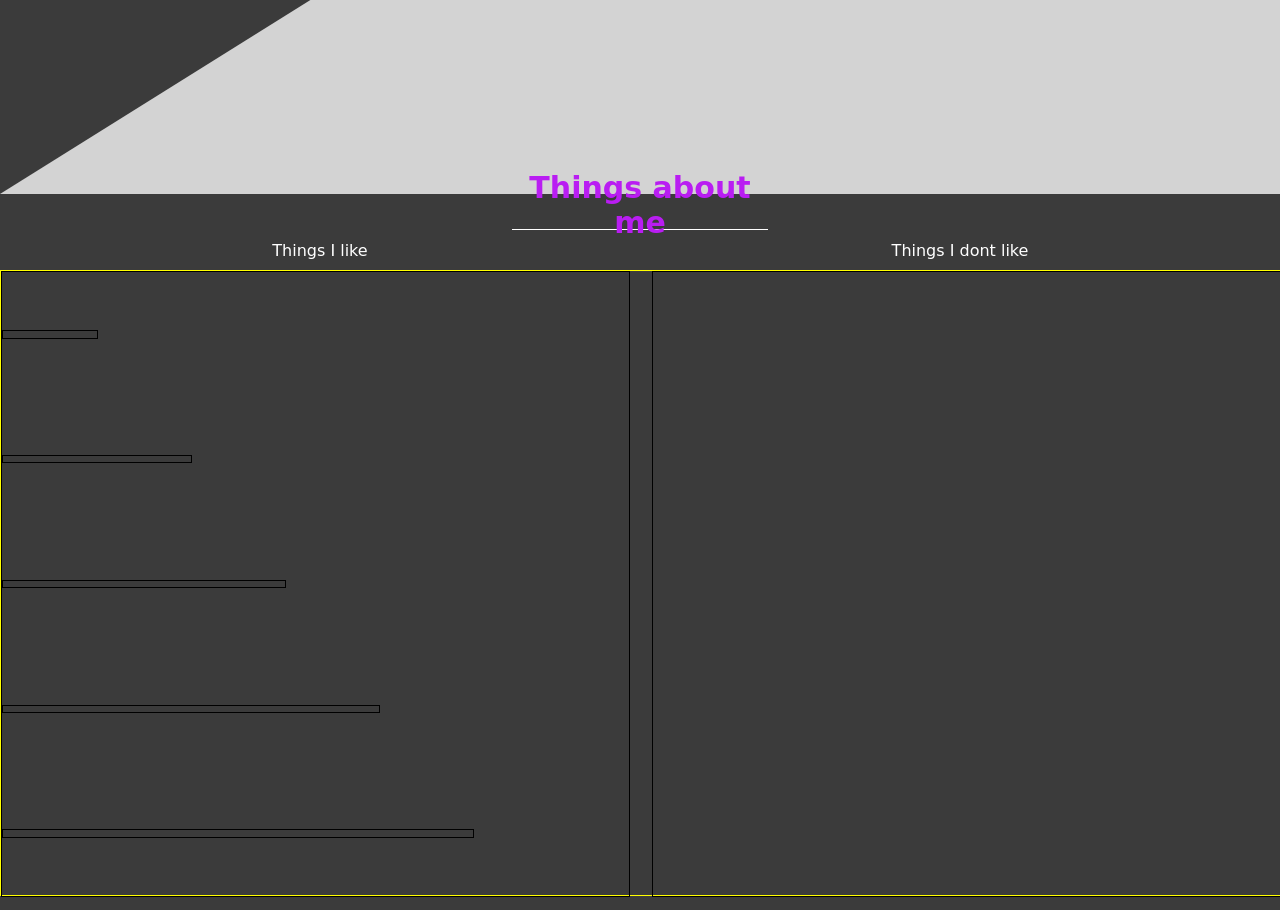
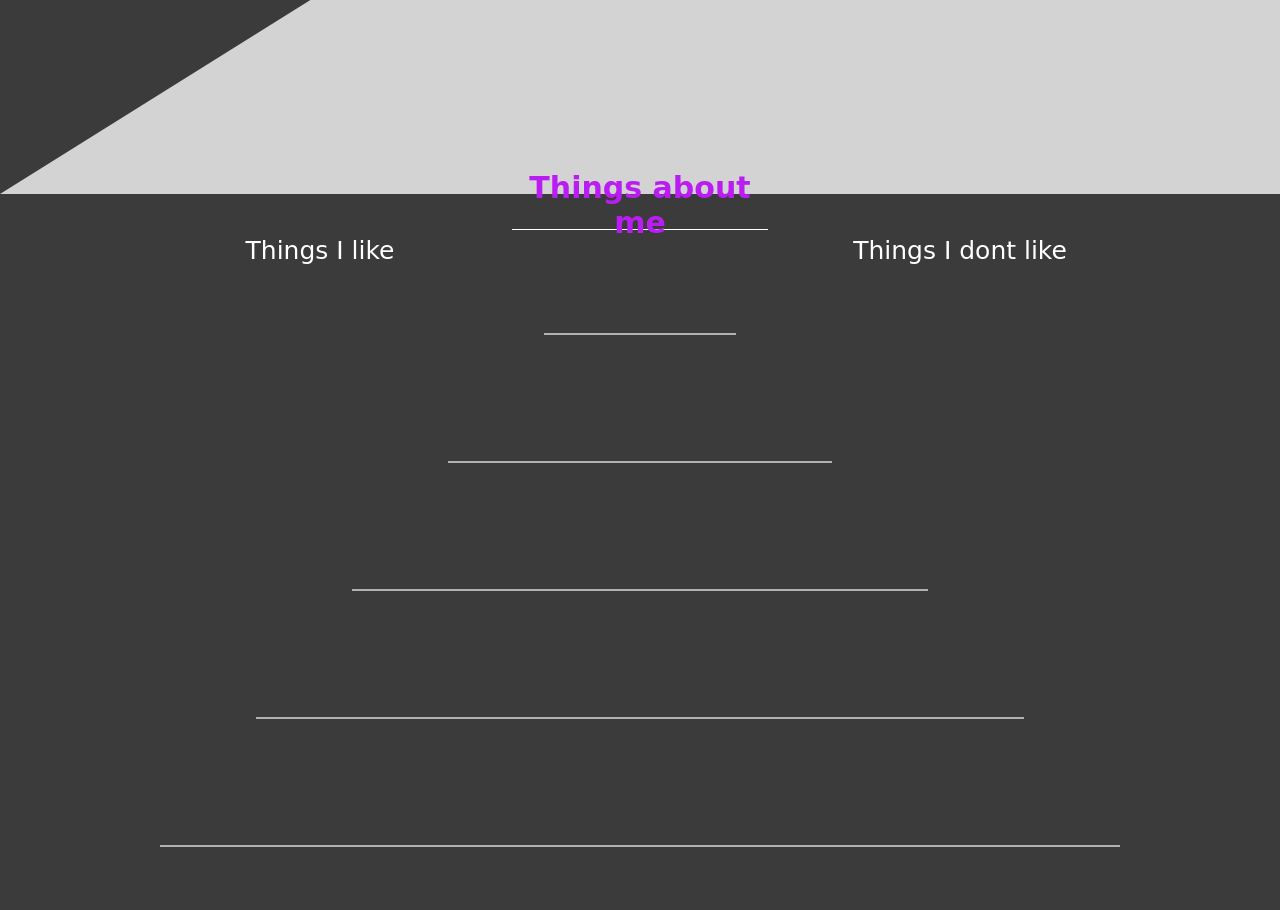
Before and after one commit to RickButer/new_portfolio, a PHP site: page / in a window 1280 px wide. Shown: the part 606-1516 px from the top of the page. Run offline with PHP 8.4, Linux system fonts and the light colour scheme; some web fonts are replaced.

Commit message:
done loads of things

```diff
--- a/css/main.css
+++ b/css/main.css
@@ -379,12 +379,12 @@ body .bg {
           align-items: center;
   width: 20%;
   color: white;
+  font-size: 25px;
 }
 
 .about_me_container {
-  border: yellow 1px solid;
   width: 100%;
-  height: 78vh;
+  height: 80vh;
   display: -webkit-box;
   display: -ms-flexbox;
   display: flex;
@@ -395,7 +395,54 @@ body .bg {
 
 .about_me_container .about_left {
   height: 100%;
-  width: 49%;
+  width: 50%;
+  display: -webkit-box;
+  display: -ms-flexbox;
+  display: flex;
+  -webkit-box-align: end;
+      -ms-flex-align: end;
+          align-items: flex-end;
+  -webkit-box-orient: vertical;
+  -webkit-box-direction: normal;
+      -ms-flex-direction: column;
+          flex-direction: column;
+  -ms-flex-pack: distribute;
+      justify-content: space-around;
+}
+
+.about_me_container .about_left .one {
+  height: 0.2%;
+  width: 15%;
+  background: rgba(255, 255, 255, 0.605);
+}
+
+.about_me_container .about_left .two {
+  height: 0.2%;
+  width: 30%;
+  background: rgba(255, 255, 255, 0.605);
+}
+
+.about_me_container .about_left .tree {
+  height: 0.2%;
+  width: 45%;
+  background: rgba(255, 255, 255, 0.605);
+}
+
+.about_me_container .about_left .four {
+  height: 0.2%;
+  width: 60%;
+  background: rgba(255, 255, 255, 0.605);
+}
+
+.about_me_container .about_left .five {
+  height: 0.2%;
+  width: 75%;
+  background: rgba(255, 255, 255, 0.605);
+}
+
+.about_me_container .about_right {
+  height: 100%;
+  width: 50%;
   display: -webkit-box;
   display: -ms-flexbox;
   display: flex;
@@ -407,40 +454,33 @@ body .bg {
       justify-content: space-around;
 }
 
-.about_me_container .about_left .one {
-  display: -webkit-box;
-  display: -ms-flexbox;
-  display: flex;
-  -webkit-box-orient: horizontal;
-  -webkit-box-direction: reverse;
-      -ms-flex-direction: row-reverse;
-          flex-direction: row-reverse;
-  height: 1%;
+.about_me_container .about_right .one {
+  height: 0.2%;
   width: 15%;
+  background: rgba(255, 255, 255, 0.605);
 }
 
-.about_me_container .about_left .two {
-  height: 1%;
+.about_me_container .about_right .two {
+  height: 0.2%;
   width: 30%;
+  background: rgba(255, 255, 255, 0.605);
 }
 
-.about_me_container .about_left .tree {
-  height: 1%;
+.about_me_container .about_right .tree {
+  height: 0.2%;
   width: 45%;
+  background: rgba(255, 255, 255, 0.605);
 }
 
-.about_me_container .about_left .four {
-  height: 1%;
+.about_me_container .about_right .four {
+  height: 0.2%;
   width: 60%;
+  background: rgba(255, 255, 255, 0.605);
 }
 
-.about_me_container .about_left .five {
-  height: 1%;
+.about_me_container .about_right .five {
+  height: 0.2%;
   width: 75%;
-}
-
-.about_me_container .about_right {
-  height: 100%;
-  width: 49%;
+  background: rgba(255, 255, 255, 0.605);
 }
 /*# sourceMappingURL=main.css.map */
--- a/css/main.scss
+++ b/css/main.scss
@@ -297,47 +297,85 @@ body {
         align-items: center;
         width: 20%;
         color: white;
+        font-size: 25px;
     }
 }
 
 .about_me_container {
-    border: yellow 1px solid;
     width: 100%;
-    height: 78vh;
+    height: 80vh;
     display: flex;
     justify-content: space-between;
 
     .about_left {
         height: 100%;
-        width: 49%;
+        width: 50%;
         display: flex;
+        align-items: flex-end;
         flex-direction: column;
         justify-content: space-around;
+        // border-right: 1px solid white;
 
         .one {
-            height: 1%;
+            height: 0.2%;
             width: 15%;
+            background:rgba(255, 255, 255, 0.605);
         }
         .two {
-            height: 1%;
-            width: 30%
+            height: 0.2%;
+            width: 30%;
+            background:rgba(255, 255, 255, 0.605);
         }
         .tree {
-            height: 1%;
-            width: 45%
+            height: 0.2%;
+            width: 45%;
+            background:rgba(255, 255, 255, 0.605);
         }
         .four {
-            height: 1%;
-            width: 60%
+            height: 0.2%;
+            width: 60%;
+            background:rgba(255, 255, 255, 0.605);
         }
         .five {
-            height: 1%;
-            width: 75%
+            height: 0.2%;
+            width: 75%;
+            background:rgba(255, 255, 255, 0.605);
         }
     }
 
     .about_right {
         height: 100%;
-        width: 49%;
+        width: 50%;
+        display: flex;
+        flex-direction: column;
+        justify-content: space-around;
+        // border-left: 1px solid white;
+
+        .one {
+            height: 0.2%;
+            width: 15%;
+            background:rgba(255, 255, 255, 0.605);
+
+        }
+        .two {
+            height: 0.2%;
+            width: 30%;
+            background:rgba(255, 255, 255, 0.605);
+        }
+        .tree {
+            height: 0.2%;
+            width: 45%;
+            background:rgba(255, 255, 255, 0.605);
+        }
+        .four {
+            height: 0.2%;
+            width: 60%;
+            background:rgba(255, 255, 255, 0.605);
+        }
+        .five {
+            height: 0.2%;
+            width: 75%;
+            background:rgba(255, 255, 255, 0.605);
+        }
     }
 }
--- a/index.php
+++ b/index.php
@@ -73,18 +73,20 @@ session_start();
         <div class="like">Things I dont like</div>
     </div>
     <div class="about_me_container">
-        <div class="about_left debug">
-            <div class="one debug"></div>
-            <div class="two debug"></div>
-            <div class="tree debug"></div>
-            <div class="four debug"></div>
-            <div class="five debug"></div>
-
+        <div class="about_left">
+            <div class="one"></div>
+            <div class="two"></div>
+            <div class="tree"></div>
+            <div class="four"></div>
+            <div class="five"></div>
         </div>
-
-
-        <div class="about_right debug"></div>
-
+        <div class="about_right">
+            <div class="one"></div>
+            <div class="two"></div>
+            <div class="tree"></div>
+            <div class="four"></div>
+            <div class="five"></div>
+        </div>
     </div>
 
 
```
Also changed, not shown: 1 other file.
